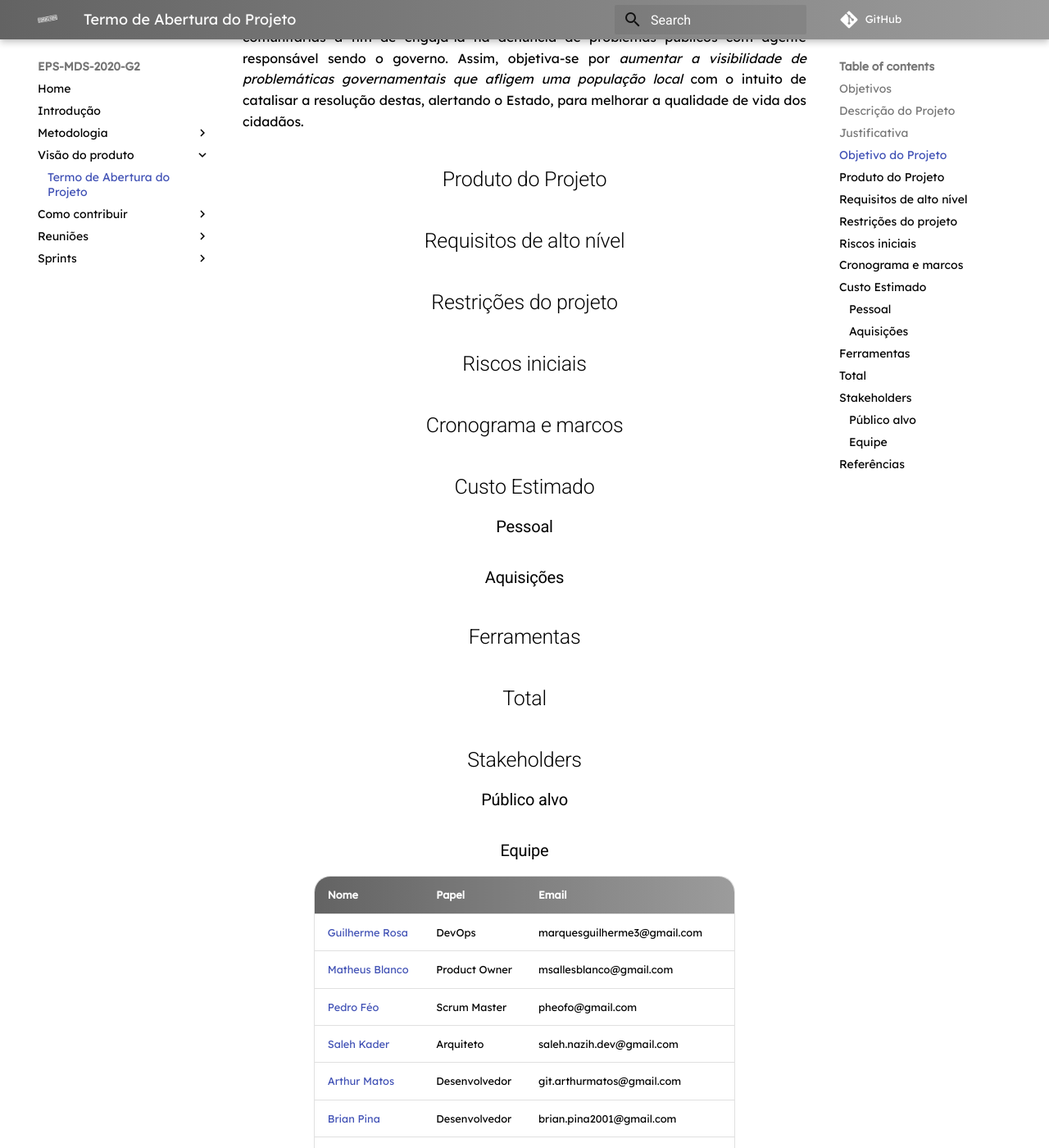
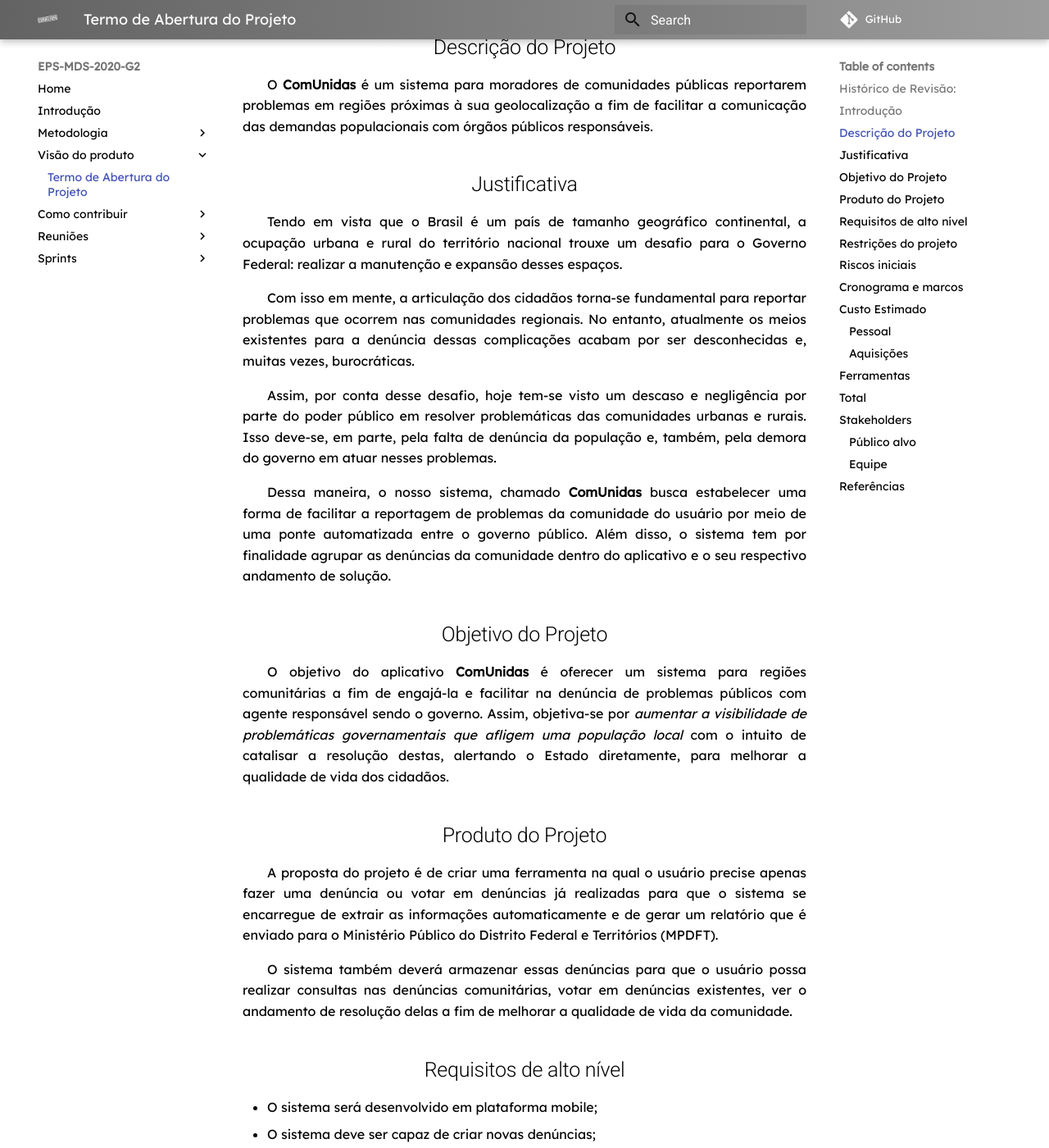
Before and after one commit to fga-eps-mds/2020.2-Eccoar, an MkDocs documentation site: the page built from docs/visaodoproduto/tap.md, in a window 1280 px wide and 1400 px high, scrolled down 608 px. Shown: the whole window at 82% size. Built offline with MkDocs 1.6.1 and Material for MkDocs 9.7.7, drawn with Linux system fonts in a browser that asks for light colours; some web fonts are replaced; comment, search, counter and statistics services are not loaded; old or Windows-style settings are respelled for this version of MkDocs; some of the changed text lies outside the part shown.

Commit message:
Implement more body texts to project-opening term

```diff
--- a/docs/visaodoproduto/tap.md
+++ b/docs/visaodoproduto/tap.md
@@ -1,31 +1,76 @@
 # Termo de Abertura do Projeto
-## Objetivos
+## Histórico de Revisão:
+|Data|Versão|Descrição|Autor|
+|--|--|--|--|
+|23/02/21|0.1|Criação do documento; Adição de introdução, descrição do produto, objetivo do produto, e stakeholders.|Victor Buendia|
+|24/02/21|0.2|Criação justificativa, produto do projeto, requisitos de alto nível, restrições do projeto, cronograma e marcos, e público alvo|Victor Buendia|
+
+## Introdução
 Este documento visa formalizar o início do projeto, agrupando todas as informações necessárias para a execução das atividades envolvidas.
 
 ## Descrição do Projeto
 O **ComUnidas** é um sistema para moradores de comunidades públicas reportarem problemas em regiões próximas à sua geolocalização a fim de facilitar a comunicação das demandas populacionais com órgãos públicos responsáveis.
 
 ## Justificativa
-<!--  -->
+Tendo em vista que o Brasil é um país de tamanho geográfico continental, a ocupação urbana e rural do território nacional trouxe um desafio para o Governo Federal: realizar a manutenção e expansão desses espaços.
+
+Com isso em mente, a articulação dos cidadãos torna-se fundamental para reportar problemas que ocorrem nas comunidades regionais. No entanto, atualmente os meios existentes para a denúncia dessas complicações acabam por ser desconhecidas e, muitas vezes, burocráticas.
+
+Assim, por conta desse desafio, hoje tem-se visto um descaso e negligência por parte do poder público em resolver problemáticas das comunidades urbanas e rurais. Isso deve-se, em parte, pela falta de denúncia da população e, também, pela demora do governo em atuar nesses problemas.
+
+Dessa maneira, o nosso sistema, chamado **ComUnidas** busca estabelecer uma forma de facilitar a reportagem de problemas da comunidade do usuário por meio de uma ponte automatizada entre o governo público. Além disso, o sistema tem por finalidade agrupar as denúncias da comunidade dentro do aplicativo e o seu respectivo andamento de solução.
 
 ## Objetivo do Projeto
-O objetivo do aplicativo **ComUnidas** é oferecer um sistema para regiões comunitárias a fim de engajá-la na denúncia de problemas públicos com agente responsável sendo o governo. Assim, objetiva-se por *aumentar a visibilidade de problemáticas governamentais que afligem uma população local* com o intuito de catalisar a resolução destas, alertando o Estado, para melhorar a qualidade de vida dos cidadãos.
+O objetivo do aplicativo **ComUnidas** é oferecer um sistema para regiões comunitárias a fim de engajá-la e facilitar na denúncia de problemas públicos com agente responsável sendo o governo. Assim, objetiva-se por *aumentar a visibilidade de problemáticas governamentais que afligem uma população local* com o intuito de catalisar a resolução destas, alertando o Estado diretamente, para melhorar a qualidade de vida dos cidadãos.
 
 ## Produto do Projeto
+A proposta do projeto é de criar uma ferramenta na qual o usuário precise apenas fazer uma denúncia ou votar em denúncias já realizadas para que o sistema se encarregue de extrair as informações automaticamente e de gerar um relatório que é enviado para o Ministério Público do Distrito Federal e Territórios (MPDFT).
+
+O sistema também deverá armazenar essas denúncias para que o usuário possa realizar consultas nas denúncias comunitárias, votar em denúncias existentes, ver o andamento de resolução delas a fim de melhorar a qualidade de vida da comunidade.
+
+## Requisitos de alto nível
+- O sistema será desenvolvido em plataforma mobile;
+- O sistema deve ser capaz de criar novas denúncias;
+- O sistema deve permitir que o usuário vote em denúncias já feitas;
+- O sistema deve ser capaz de gerar um relatório e enviá-lo ao MPDFT.
+
+## Restrições do projeto
+As restrições do presente projeto são:
+- Aplicação dependente de conexão à internet para ser utilizada;
+- Não há garantias de resolução da denúncia pelo Estado;
+- A aplicação faz uma ponte entre o governo e o usuário, sim entre o aplicativo e o governo.
+
+## Riscos iniciais
 
 
-## Requisitos de alto nível
-## Restrições do projeto
-## Riscos iniciais
 ## Cronograma e marcos
+|Marco|Data|Atividade|
+|--|--|--|
+|Início do projeto|06/02/21|Início da primeira Sprint do projeto|
+|Release 01|23/03/21|Primeira entrega de valor do projeto, que aborda os principais artefatos do início de projeto|
+|Release 02|21/05/21|Segunda entrega de valor, que aborda as funcionalidades definidas no escopo|
+
 ## Custo Estimado
+
+
 ### Pessoal
+
+
 ### Aquisições
+
+
 ## Ferramentas
+
+
 ## Total
+
+
 ## Stakeholders
+
+
 ### Público alvo
-<!--  -->
+O projeto busca contemplar necessidades de comunidades regionais que tenham problemas de responsabilidade do poder público.
+
 ### Equipe
 |Nome|Papel|Email|
 |--|--|--|
```
